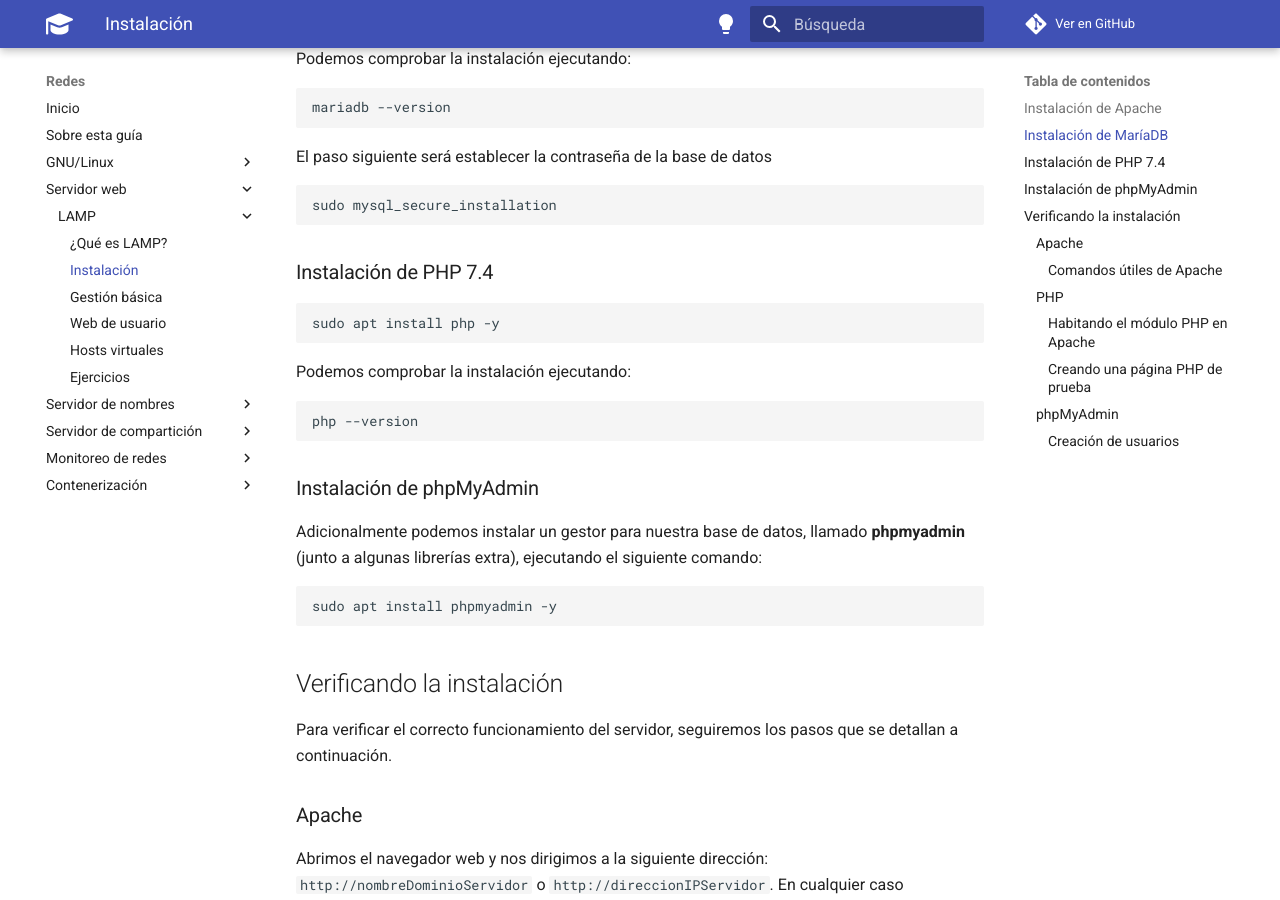
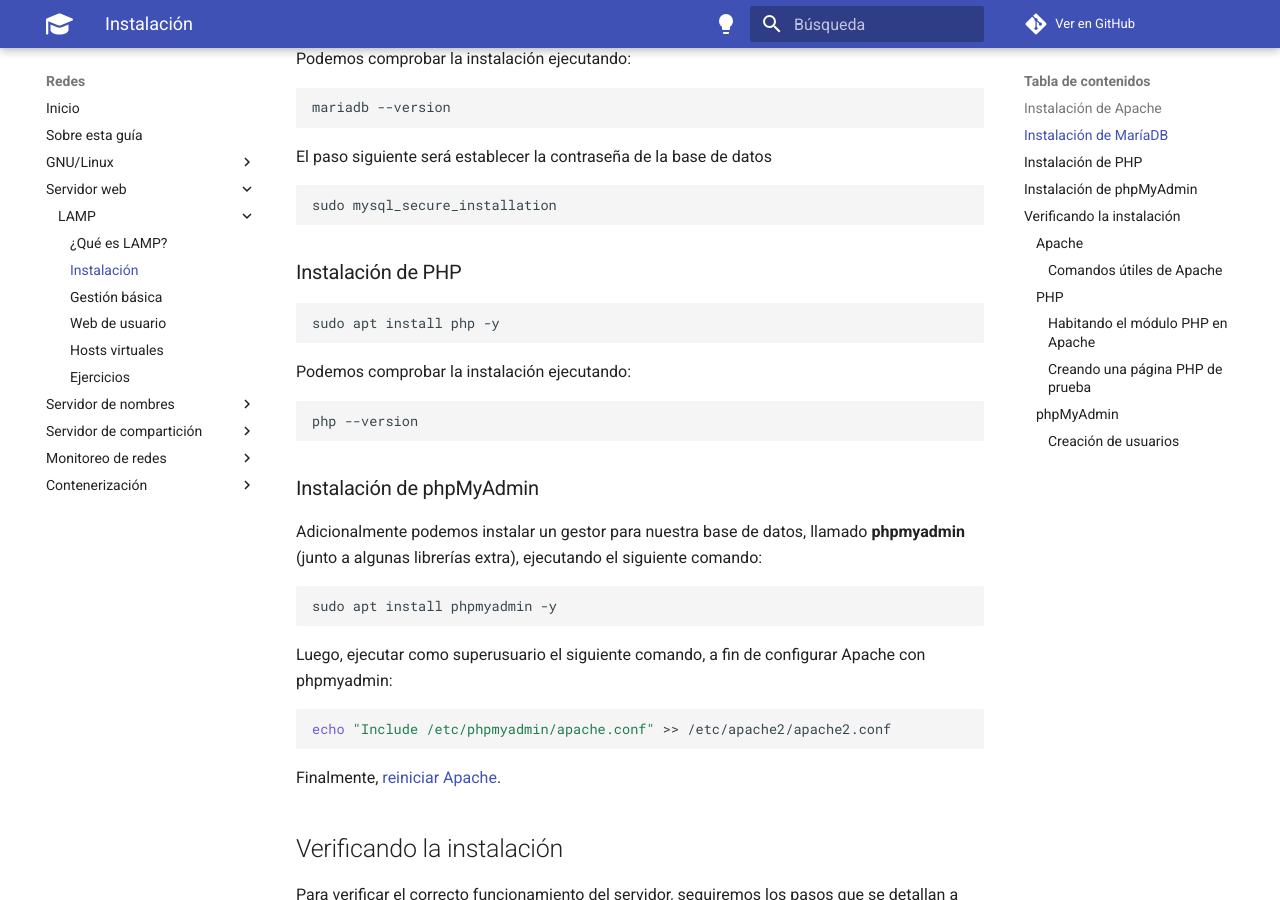
Before and after one commit to la9una/redes, an MkDocs documentation site: the page built from docs/lamp/lamp-install.md, in a window 1280 px wide and 900 px high, scrolled down 683 px. Built offline with MkDocs 1.6.1 and Material for MkDocs 9.7.7, drawn with Linux system fonts in a browser that asks for light colours; comment, search, counter and statistics services are not loaded; the version menu is left out.

Commit message:
Agregando hack para el funcionamiento de phpmyadmin

````diff
--- a/docs/lamp/lamp-install.md
+++ b/docs/lamp/lamp-install.md
@@ -33,7 +33,7 @@ El paso siguiente será establecer la contraseña de la base de datos
 sudo mysql_secure_installation
 ```
 
-### Instalación de PHP 7.4
+### Instalación de PHP
 
 ```bash
 sudo apt install php -y
@@ -51,6 +51,15 @@ Adicionalmente podemos instalar un gestor para nuestra base de datos, llamado **
 ```bash
 sudo apt install phpmyadmin -y
 ```
+Luego, ejecutar como superusuario el siguiente comando, a fin de configurar Apache con phpmyadmin:
+
+```bash
+echo "Include /etc/phpmyadmin/apache.conf" >> /etc/apache2/apache2.conf
+```
+
+Finalmente, [reiniciar Apache](#comandos-utiles-de-apache).
+
+
 
 ## Verificando la instalación
 
````
Also changed, not shown: site/lamp/lamp-install/index.html, site/search/search_index.json, site/sitemap.xml, 1 other file.
